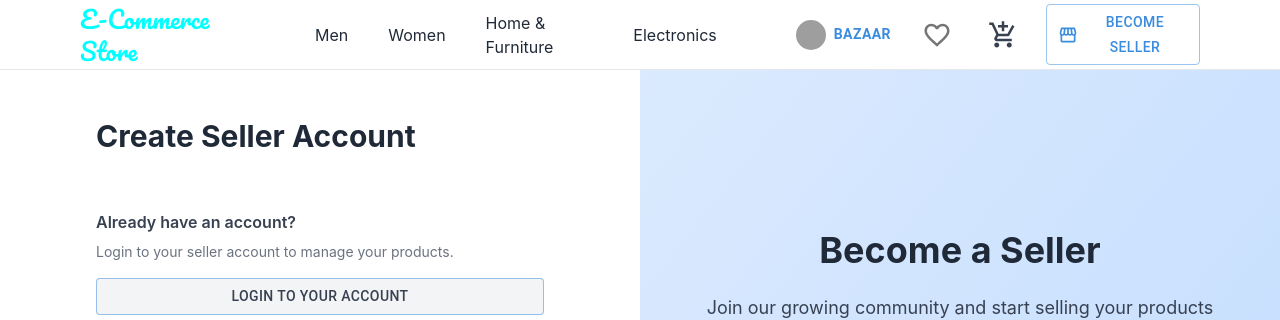
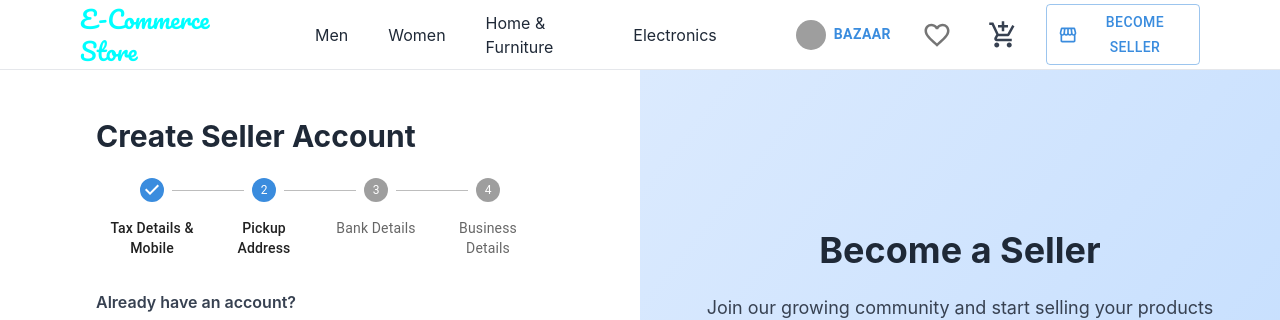
Before and after one commit to shubhcoding01/ecomproject, a React (Create React App) app: page /become-seller in a window 1280 px wide. Both pictures are taken after a click on the button "CREATE A NEW ACCOUNT". Shown: the top 320 px of the page. Built offline with nearby package versions, Linux system fonts and the light colour scheme; grey boxes are pictures that could not be loaded; some icons are missing.

Commit message:
Add Step and StepLabel components to SellerAccountForm for step navigation

```diff
--- a/src/customer/pages/Become Seller/SellerAccountForm.tsx
+++ b/src/customer/pages/Become Seller/SellerAccountForm.tsx
@@ -1,4 +1,4 @@
-import { Stepper } from '@mui/material';
+import { Step, StepLabel, Stepper } from '@mui/material';
 import React, { useState } from 'react'
 
 const steps = [
@@ -16,7 +16,11 @@ const SellerAccountForm = () => {
             activeStep={activeStep}
             alternativeLabel
             className='mb-6'>
-
+                {steps.map((label, index) => (
+                    <Step key={label}>
+                        <StepLabel>{label}</StepLabel>
+                    </Step>
+                ))}
             </Stepper>
     </div>
   )
```
